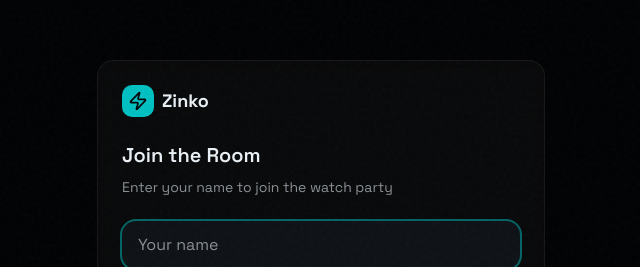
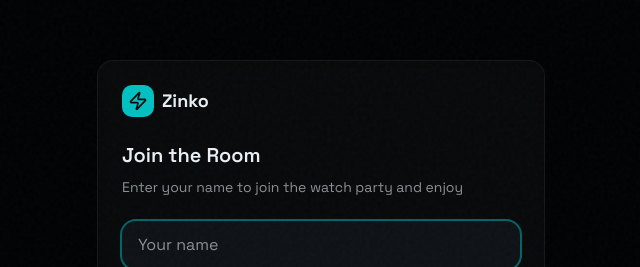
Before and after one commit to Coder130804/Zinko, a Next.js app in the folder frontend/: page /room/1 in a window 1280 px wide. Shown: the part 191-458 px from the top of the page, without its empty margins (319-959 px from the left). Built offline with nearby package versions, Linux system fonts and the light colour scheme.

Commit message:
text updated

```diff
--- a/frontend/app/room/[roomId]/page.tsx
+++ b/frontend/app/room/[roomId]/page.tsx
@@ -80,7 +80,7 @@ export default function RoomPage() {
 
           <h2 className="text-xl font-semibold mb-2">Join the Room</h2>
           <p className="text-muted-foreground text-sm mb-6">
-            Enter your name to join the watch party
+            Enter your name to join the watch party and enjoy
           </p>
 
           <input
```
